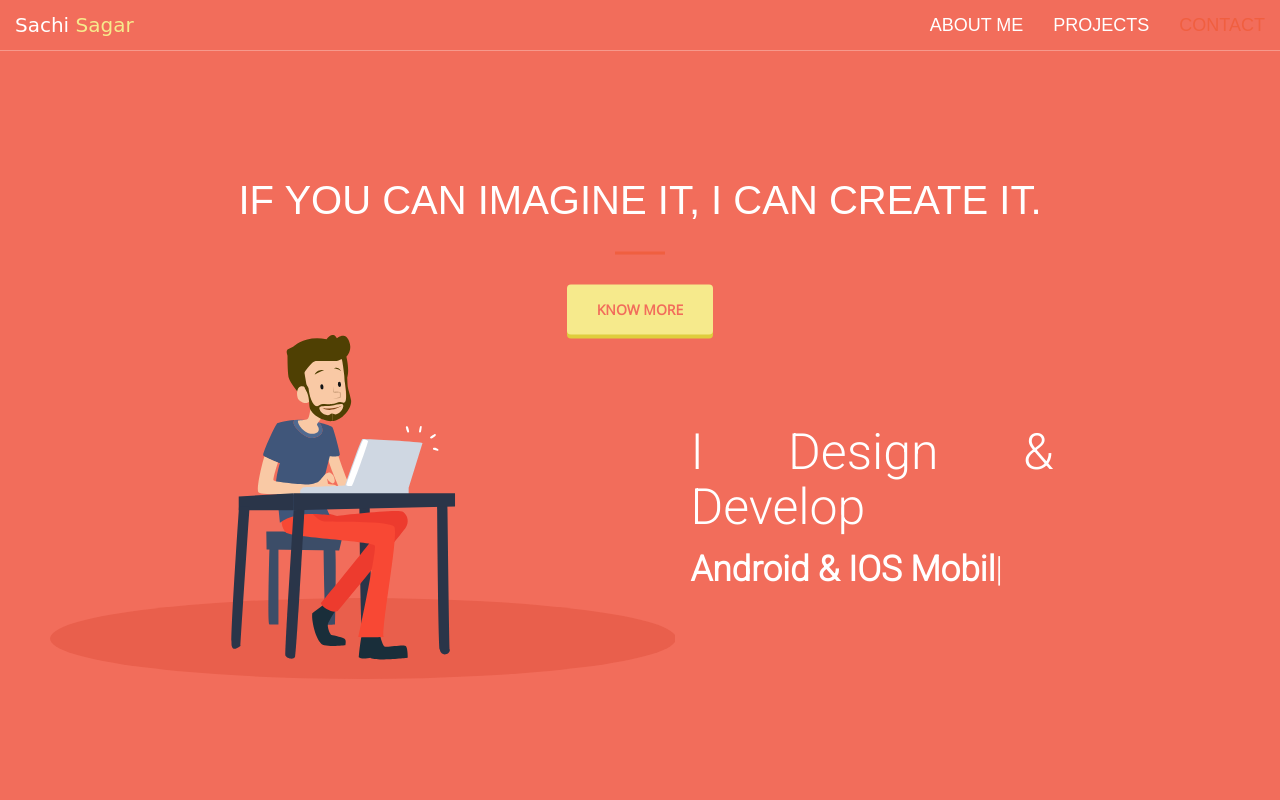
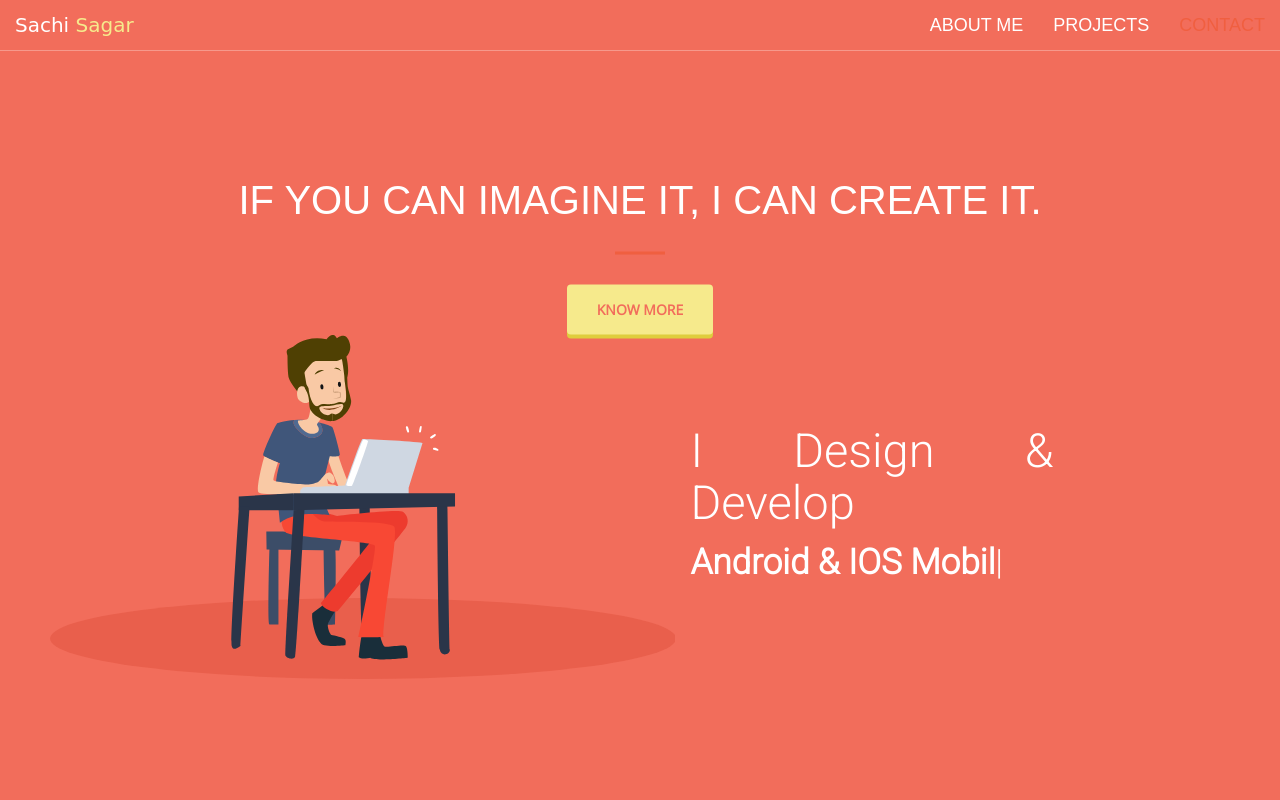
Before and after one commit to SachiSagar5/SachiSagar.github.io, a plain HTML site: page index.html in a window 1280 px wide. Shown: the top 800 px of the page. Drawn offline with nearby package versions, Linux system fonts and the light colour scheme.

Commit message:
Update Style.css

```diff
--- a/css/Style.css
+++ b/css/Style.css
@@ -674,7 +674,7 @@ input#img-6:checked ~ .nav-dots label#img-dot-6 {
 }
 
 .type-wrap h2 {
-	font-size: 50px;
+	font-size: 47px;
 }
 
 .navbar-default.affix .nav > li > a {
```
